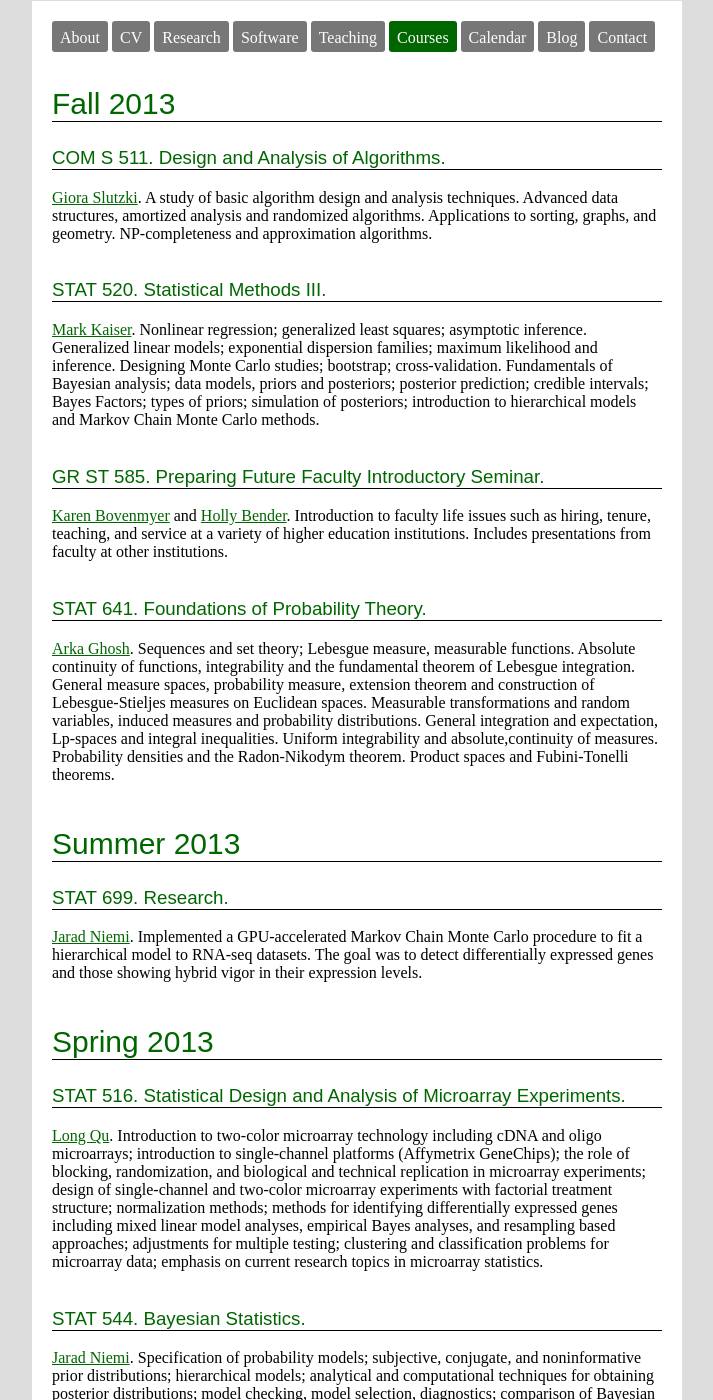
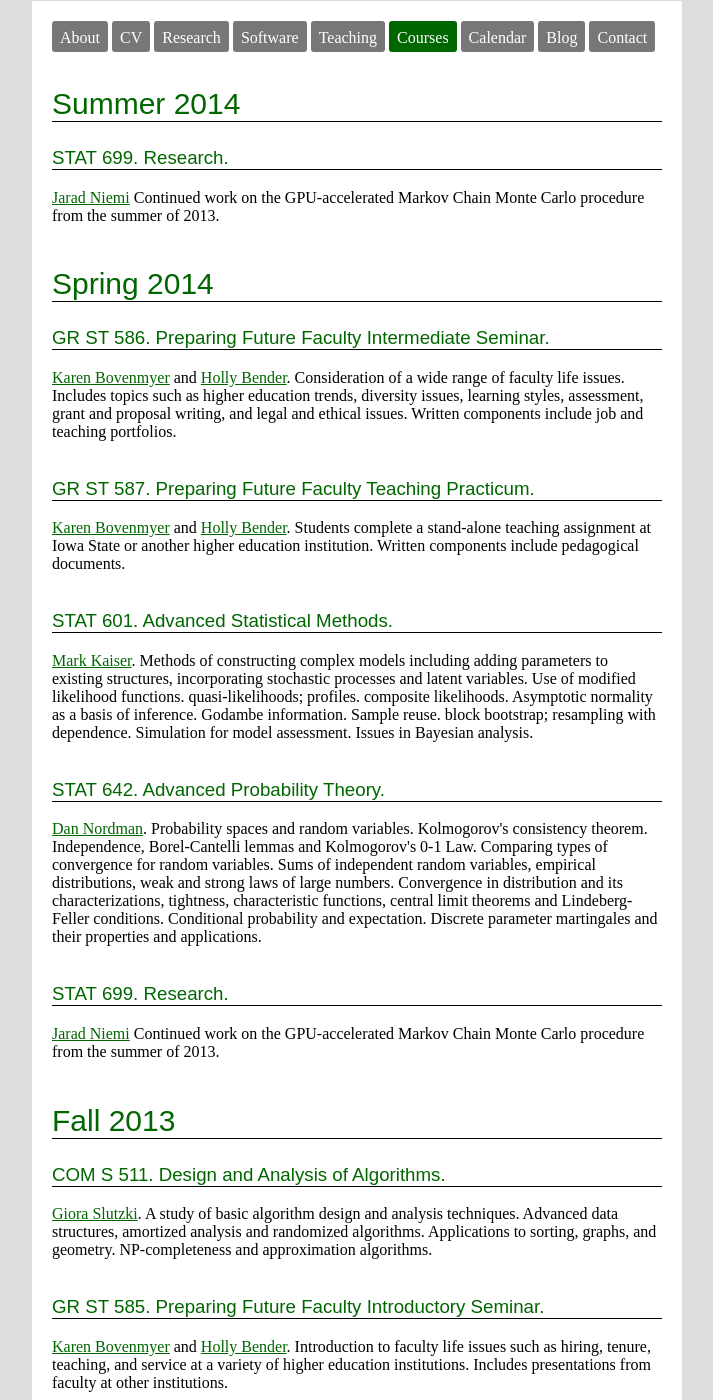
Before and after one commit to wlandau/wlandau.github.io, a Jekyll site: the page built from courses.html, in a window 1280 px wide and 1400 px high. Shown: the whole window, without its empty margins (283-996 px from the left). Built offline with Jekyll 4.4.1, drawn with Linux system fonts in a browser that asks for light colours; some of the changed text lies outside the part shown.

Commit message:
updated courses

```diff
--- a/courses.html
+++ b/courses.html
@@ -5,16 +5,58 @@ title: "Courses"
 root: "/"
 ---
 
-<!--
+
 <h2>Summer 2014</h2>
 
+<h3>STAT 699. Research.</h3>
+<a href="http://jarad.me">Jarad Niemi</a>
+Continued work on the GPU-accelerated Markov Chain Monte Carlo procedure
+from the summer of 2013.
+<br/><br/>
 
 
 <h2>Spring 2014</h2>
--->
 
 
+<h3>GR ST 586. Preparing Future Faculty Intermediate Seminar.</h3>
+<a href="http://www.celt.iastate.edu/about/bio/Bovenmyer.html">Karen Bovenmyer</a> and
+<a href="http://vetmed.iastate.edu/users/Holly%20S%20Bender">Holly Bender</a>.
+Consideration of a wide range of faculty life issues. Includes topics such as
+higher education trends, diversity issues, learning styles, assessment,
+grant and proposal writing, and legal and ethical issues. Written components
+include job and teaching portfolios.<br/><br/>
 
+<h3>GR ST 587. Preparing Future Faculty Teaching Practicum.</h3>
+<a href="http://www.celt.iastate.edu/about/bio/Bovenmyer.html">Karen Bovenmyer</a> and
+<a href="http://vetmed.iastate.edu/users/Holly%20S%20Bender">Holly Bender</a>.
+Students complete a stand-alone teaching assignment at Iowa State or another
+higher education institution. Written components include pedagogical documents.<br/><br/>
+
+<h3>STAT 601. Advanced Statistical Methods.</h3>
+<a href="http://www.public.iastate.edu/~mskaiser/">Mark Kaiser</a>.
+Methods of constructing complex models including adding parameters to existing
+structures, incorporating stochastic processes and latent variables. Use of
+modified likelihood functions. quasi-likelihoods; profiles. composite likelihoods.
+Asymptotic normality as a basis of inference. Godambe information. Sample reuse.
+block bootstrap; resampling with dependence. Simulation for model assessment.
+Issues in Bayesian analysis.<br/><br/>
+
+<h3>STAT 642. Advanced Probability Theory.</h3>
+<a href="http://dnordman.public.iastate.edu/">Dan Nordman</a>.
+Probability spaces and random variables. Kolmogorov's consistency theorem.
+Independence, Borel-Cantelli lemmas and Kolmogorov's 0-1 Law. Comparing
+types of convergence for random variables. Sums of independent random
+variables, empirical distributions, weak and strong laws of large numbers.
+Convergence in distribution and its characterizations, tightness,
+characteristic functions, central limit theorems and Lindeberg-Feller
+conditions. Conditional probability and expectation. Discrete parameter
+martingales and their properties and applications.<br/><br/>
+
+<h3>STAT 699. Research.</h3>
+<a href="http://jarad.me">Jarad Niemi</a>
+Continued work on the GPU-accelerated Markov Chain Monte Carlo procedure
+from the summer of 2013.
+<br/><br/>
 
 
 
@@ -28,6 +70,13 @@ Advanced data structures, amortized analysis and randomized algorithms.
 Applications to sorting, graphs, and geometry. NP-completeness and
 approximation algorithms.<br/><br/>
 
+<h3>GR ST 585. Preparing Future Faculty Introductory Seminar.</h3>
+<a href="http://www.celt.iastate.edu/about/bio/Bovenmyer.html">Karen Bovenmyer</a> and
+<a href="http://vetmed.iastate.edu/users/Holly%20S%20Bender">Holly Bender</a>.
+Introduction to faculty life issues such as hiring, tenure, teaching,
+and service at a variety of higher education institutions. Includes
+presentations from faculty at other institutions.<br/><br/>
+
 <h3>STAT 520. Statistical Methods III.</h3>
 <a href="http://www.public.iastate.edu/~mskaiser/">Mark Kaiser</a>.
 Nonlinear regression; generalized least squares; asymptotic inference.
@@ -37,13 +86,6 @@ cross-validation. Fundamentals of Bayesian analysis; data models,
 priors and posteriors; posterior prediction; credible intervals;
 Bayes Factors; types of priors; simulation of posteriors;
 introduction to hierarchical models and Markov Chain Monte Carlo methods. <br/><br/>
-
-<h3>GR ST 585. Preparing Future Faculty Introductory Seminar.</h3>
-<a href="http://www.celt.iastate.edu/about/bio/Bovenmyer.html">Karen Bovenmyer</a> and
-<a href="http://vetmed.iastate.edu/users/Holly%20S%20Bender">Holly Bender</a>.
-Introduction to faculty life issues such as hiring, tenure, teaching,
-and service at a variety of higher education institutions. Includes
-presentations from faculty at other institutions.<br/><br/>
 
 <h3>STAT 641. Foundations of Probability Theory.</h3>
 <a href="http://www.public.iastate.edu/~apghosh/index.html">Arka Ghosh</a>.
@@ -61,7 +103,7 @@ and Fubini-Tonelli theorems. <br/><br/>
 
 <h2>Summer 2013</h2>
 <h3>STAT 699. Research.</h3>
-<a href="http://niemiconsulting.com/">Jarad Niemi</a>.
+<a href="http://jarad.me">Jarad Niemi</a>.
 Implemented a GPU-accelerated Markov Chain Monte Carlo
 procedure to fit a hierarchical model to RNA-seq datasets.
 The goal was to detect differentially expressed genes
@@ -70,8 +112,7 @@ levels.
 <br/><br/>
 
 <h2>Spring 2013</h2>
-<h3>STAT 516. Statistical Design and Analysis of Microarray Experiments.</h3>
-
+<h3>STAT 516. Statistical Design and Analysis of Gene Expression Experiments.</h3>
 <a href="https://sites.google.com/site/drlongqu/" >Long Qu</a>.
 Introduction to two-color microarray technology including cDNA and oligo microarrays;
 introduction to single-channel platforms (Affymetrix GeneChips); the role of blocking,
@@ -84,7 +125,7 @@ introduction to single-channel platforms (Affymetrix GeneChips); the role of blo
  statistics.<br/><br/>
 
 <h3>STAT 544. Bayesian Statistics.</h3>
-<a href="http://niemiconsulting.com/">Jarad Niemi</a>.
+<a href="http://jarad.me">Jarad Niemi</a>.
 Specification of probability models; subjective, conjugate, and noninformative
 prior distributions; hierarchical models; analytical and computational techniques
 for obtaining posterior distributions; model checking, model selection, diagnostics;
```
